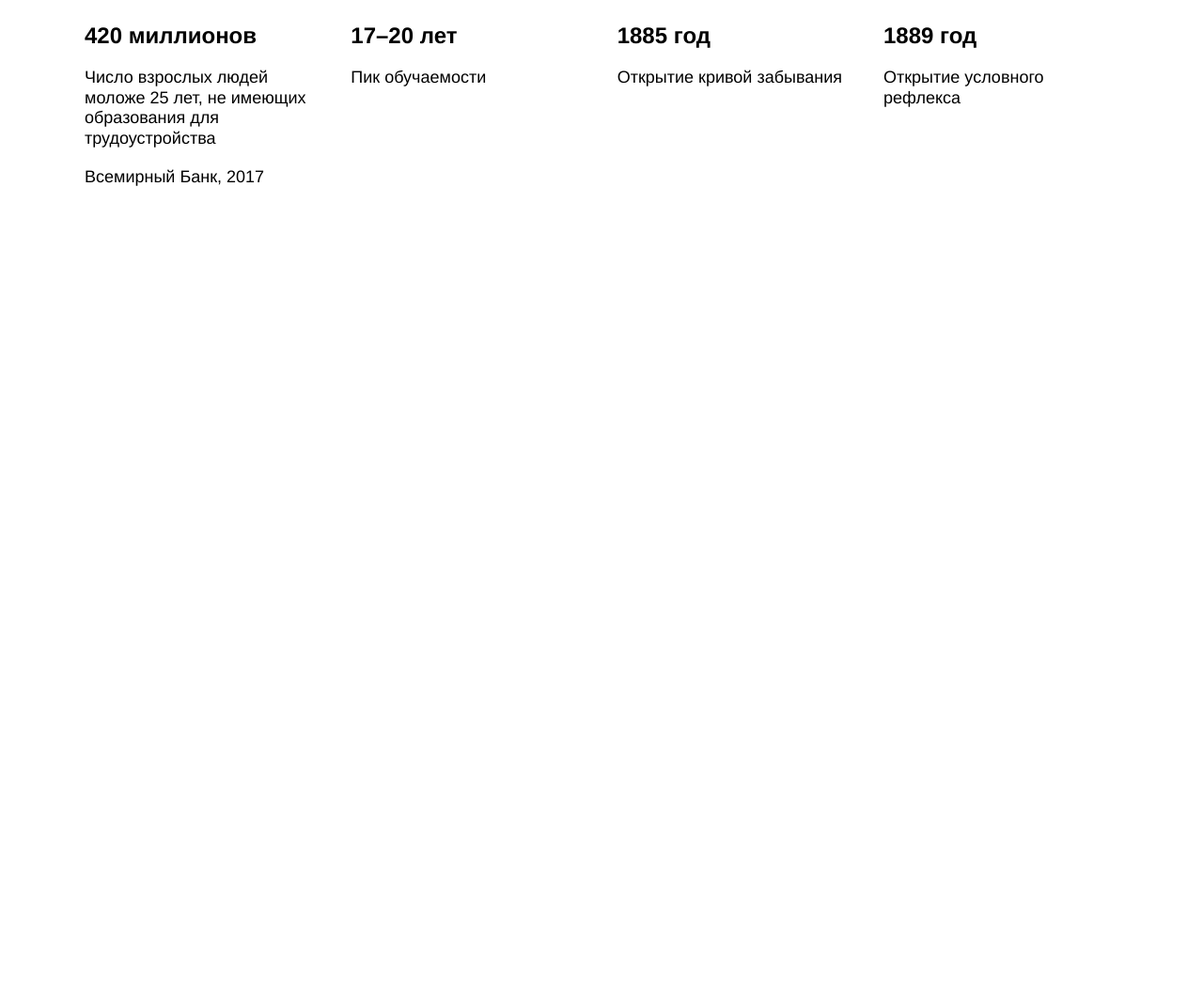
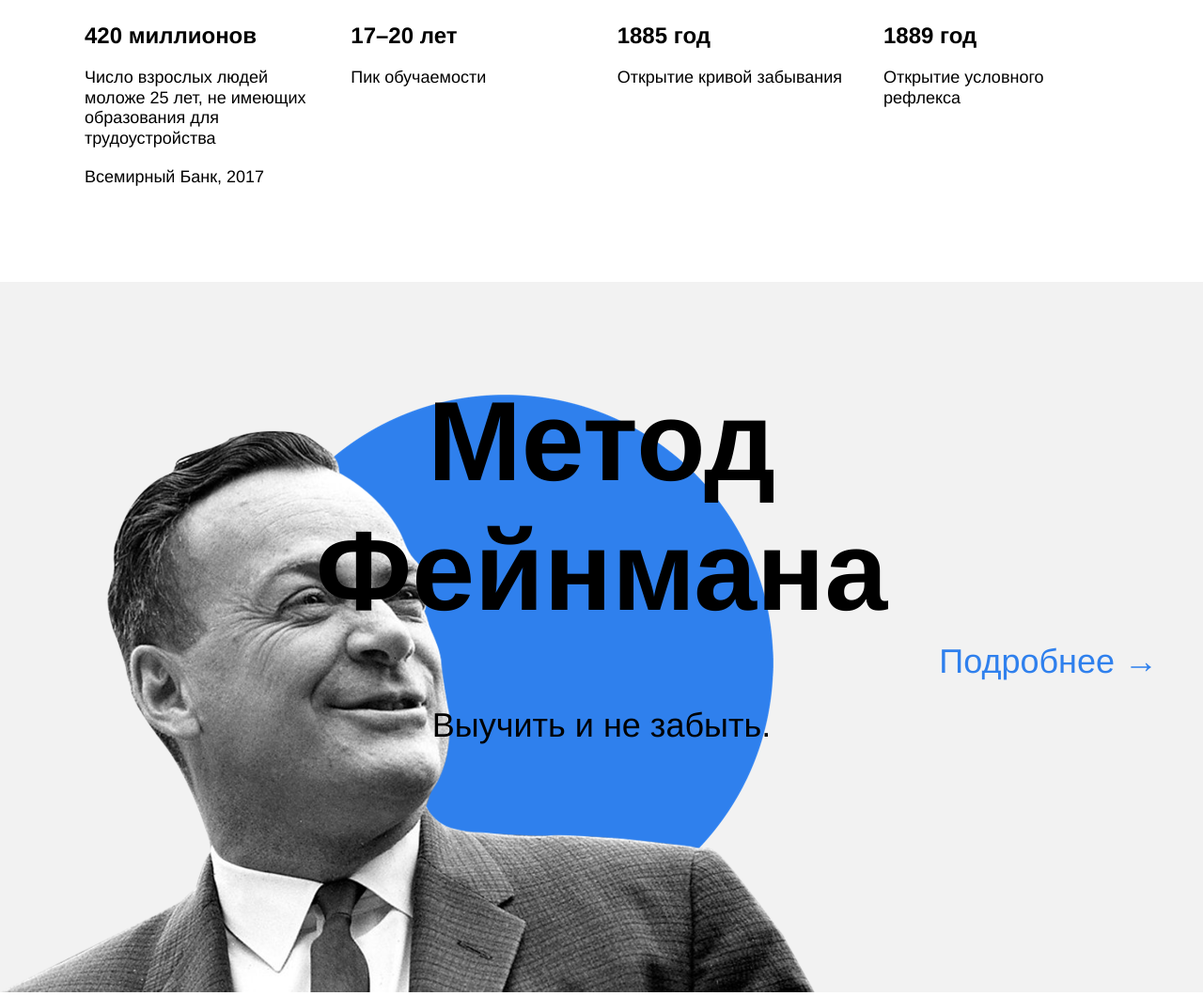
Before and after one commit to ZiroSmith/how-to-learn, a plain HTML site: page index.html in a window 1280 px wide. Shown: the part 1737-2797 px from the top of the page at 94% size. Before the commit the page ends 2037 px from the top, so only its background shows below. Drawn offline with Linux system fonts and the light colour scheme.

Commit message:
4 секции

```diff
--- a/index.html
+++ b/index.html
@@ -73,8 +73,15 @@
             </ul>
           </div>
         </section>
-        <section class="feynman"></section>
-        <section class="kaufman"></section>
+        <section class="feynman">
+            <h2 class="feynman_title">Метод Фейнмана</h2>
+            <h3 class="feynman_subtitle">Выучить и не забыть.</h3>
+            <a class="feynman_link">Подробнее &rarr;</a>
+            <img class="feynman_pic" src="./images/feynman.png" alt="Фейнман фото">
+        </section>
+        <section class="kaufman">
+
+        </section>
       </main>
 
       <footer class="footer"></footer>
--- a/styles/style.css
+++ b/styles/style.css
@@ -88,7 +88,6 @@
   width: 80%;
   min-width: 784px;
   padding-top: 100px;
-  padding-bottom: 100px;
 }
 
 .two-columns_brief {
@@ -118,13 +117,12 @@
   font-weight: 600;
 }
 
-
 .digits {
   display: flex;
   flex-direction: row;
   flex-wrap: wrap;
   justify-content: center;
-  margin-bottom: 100px;
+  margin-top: 100px;
 }
 
 .section-title {
@@ -174,6 +172,58 @@
 }
 
 
+.feynman {
+  position: relative;
+  display: flex;
+  flex-direction: column;
+  align-items: center;
+  margin-top: 100px;
+  height: 200vh;
+  min-height: 600px;
+  max-height: 756px;
+  background-color: #f2f2f2;
+
+  margin-bottom: 90px;
+}
+
+.feynman_title {
+  text-align: center;
+  padding-top: 100px;
+  padding-bottom: 70px;
+  width: 648px;
+  line-height: 1.15;
+  font-size: 120px;
+  font-weight: 600;
+  z-index: 2;
+}
+
+.feynman_subtitle {
+  line-height: 51px;
+  font-size: 36px;
+  font-weight: normal;
+  z-index: 2;
+}
+
+.feynman_link {
+  position: absolute;
+  top: 50%;
+  right: 48px;
+  line-height: 51px;
+  font-size: 36px;
+  font-weight: normal;
+  color: #2f80ed;
+}
+
+.feynman_pic {
+  position: absolute;
+  bottom: 0;
+  left: 0;
+  z-index: 1;
+  width: 867;
+  height: 636;
+  z-index: 1;
+}
+
 
 
 /* и элемента с модификатором вида ключ-значение */
```
